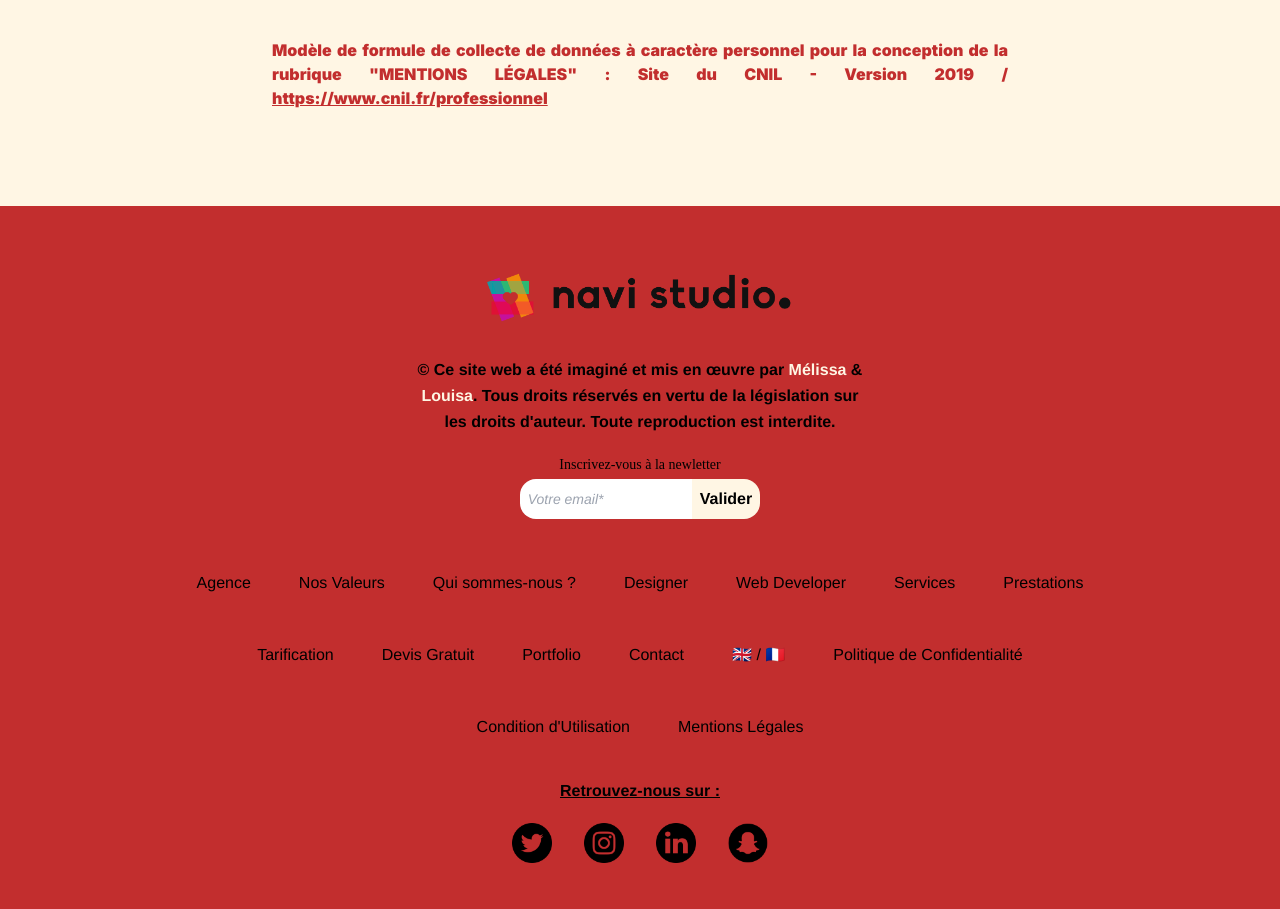
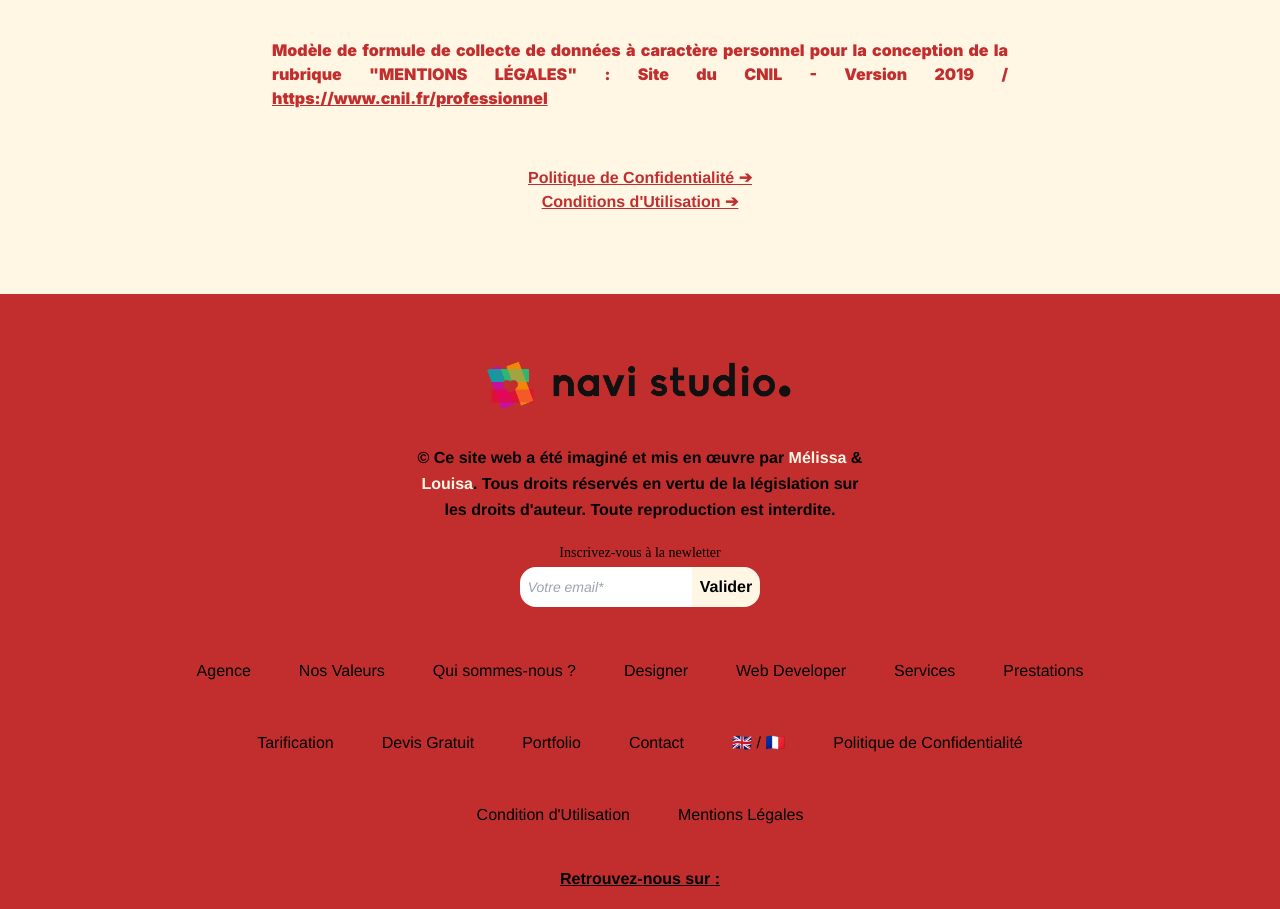
Before and after one commit to franzhopp/v3q, a React (Vite) app: page /mentions in a window 1280 px wide. Shown: the part 2040-2949 px from the top of the page. Built offline with nearby package versions, Linux system fonts and the light colour scheme; a web font is replaced by a local one.

Commit message:
[ADD] update all links 2

```diff
--- a/src/Components/Privacy/Pages/PageMentions.jsx
+++ b/src/Components/Privacy/Pages/PageMentions.jsx
@@ -238,6 +238,20 @@ const PageMentions = () => {
               </NavLink>
             </div>
           </p>
+          <div className="flex flex-col text-center justify-center pt-10">
+            <NavLink
+              to="/privacy"
+              className="text-C22E2E font-extrabold underline transition hover:text-0C3E78"
+            >
+              Politique de Confidentialité ➔
+            </NavLink>
+            <NavLink
+              to="/terms"
+              className="text-C22E2E font-extrabold underline transition hover:text-0C3E78"
+            >
+              Conditions d'Utilisation ➔
+            </NavLink>
+          </div>
         </div>
       </div>
       <Footer />
--- a/src/Components/Privacy/Pages/PagePrivacy.jsx
+++ b/src/Components/Privacy/Pages/PagePrivacy.jsx
@@ -1,13 +1,14 @@
 import PrivacyNavbar from "../../Navigation/PrivacyNavbar/PrivacyNavbar.jsx";
 import ImgText from "../../../assets/logo-4.png";
 import Footer from "../../Footer/Footer";
+import { NavLink } from "react-router-dom";
 
 const PagePrivacy = () => {
   return (
     <>
       {" "}
       <PrivacyNavbar />
-      <div className="bg-FFF6E4 flex justify-center pb-16 pt-40 sm:pt-20">
+      <div className="bg-FFF6E4 flex justify-center pt-40 sm:pt-20">
         <div className="w-full md:max-w-3xl p-4">
           <h1 className="text-2xl text-center font-inter md:text-3xl font-semibold mb-16 text-C22E2E">
             Politique de Confidentialité des Données
@@ -130,6 +131,20 @@ const PagePrivacy = () => {
           </p>
         </div>
       </div>
+      <div className="bg-FFF6E4 flex flex-col text-center justify-center pt-5 pb-10">
+        <NavLink
+          to="/terms"
+          className="text-C22E2E font-extrabold underline transition hover:text-0C3E78"
+        >
+          Conditions d'Utilisation ➔
+        </NavLink>
+        <NavLink
+          to="/mentions"
+          className="text-C22E2E font-extrabold underline transition hover:text-0C3E78"
+        >
+          Mentions Légales ➔
+        </NavLink>
+      </div>
       <Footer />
     </>
   );
--- a/src/Components/Privacy/Pages/PageTerms.jsx
+++ b/src/Components/Privacy/Pages/PageTerms.jsx
@@ -1,11 +1,12 @@
 import PrivacyNavbar from "../../Navigation/PrivacyNavbar/PrivacyNavbar.jsx";
 import Footer from "../../Footer/Footer";
+import { NavLink } from "react-router-dom";
 
 const PageConditions = () => {
   return (
     <>
       <PrivacyNavbar />
-      <div className="bg-FFF6E4 flex justify-center pt-40 sm:pt-20 pb-16">
+      <div className="bg-FFF6E4 flex justify-center pt-40 sm:pt-20">
         <div className="w-full md:max-w-3xl p-4">
           <h1 className="text-C22E2E text-center font-inter mb-16 text-2xl md:text-3xl font-semibold">
             Conditions d'Utilisation
@@ -124,6 +125,20 @@ const PageConditions = () => {
           </p>
         </div>
       </div>
+      <div className="bg-FFF6E4 flex flex-col text-center justify-center pt-5 pb-10">
+        <NavLink
+          to="/privacy"
+          className="text-C22E2E font-extrabold underline transition hover:text-0C3E78"
+        >
+          Politique de Confidentialité ➔
+        </NavLink>
+        <NavLink
+          to="/mentions"
+          className="text-C22E2E font-extrabold underline transition hover:text-0C3E78"
+        >
+          Mentions Légales ➔
+        </NavLink>
+      </div>
       <Footer />
     </>
   );
```
